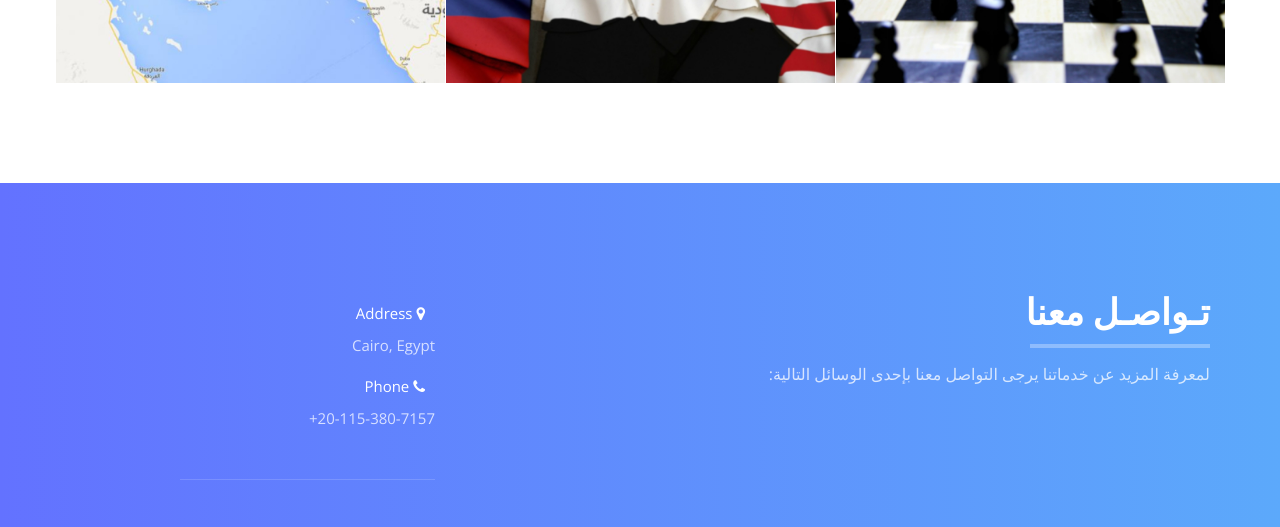
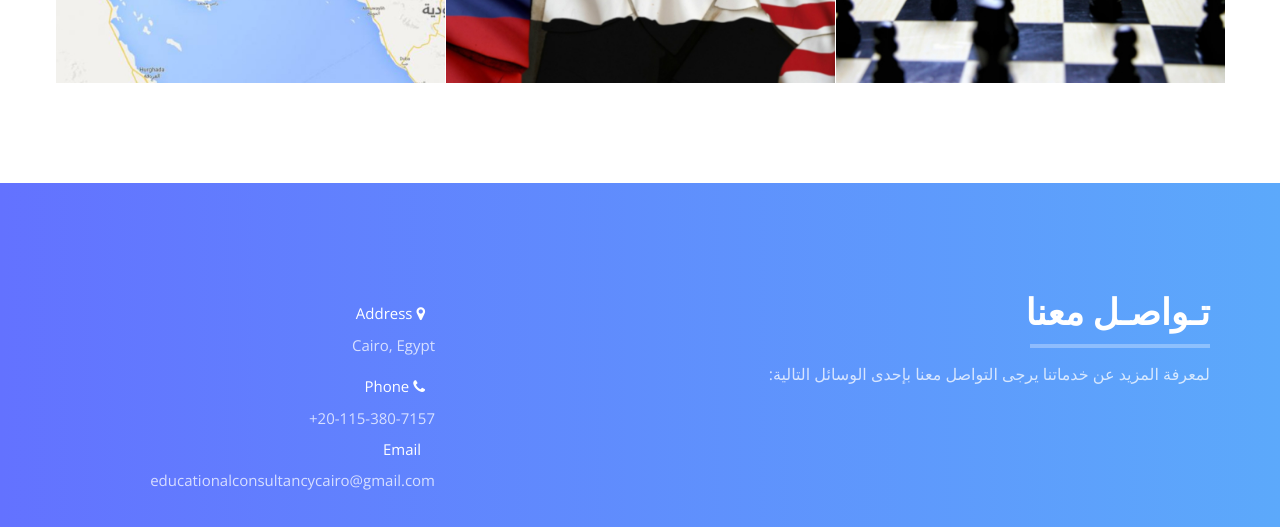
Before and after one commit to cairoec/cairoec.github.io, a plain HTML site: page index.html in a window 1280 px wide. Shown: the part 3500-4027 px from the top of the page. Drawn offline with nearby package versions, Linux system fonts and the light colour scheme.

Commit message:
Update index.html

```diff
--- a/index.html
+++ b/index.html
@@ -255,6 +255,7 @@
       </div>
       <div class="contact-item">
         <p><span><i class="fa fa-phone"></i> Phone</span> 20-115-380-7157+</p>
+        <p><span><i class="fa fa-email"></i> Email</span> educationalconsultancycairo@gmail.com</p>
       </div>
           <div class="social">
           <ul>
```
